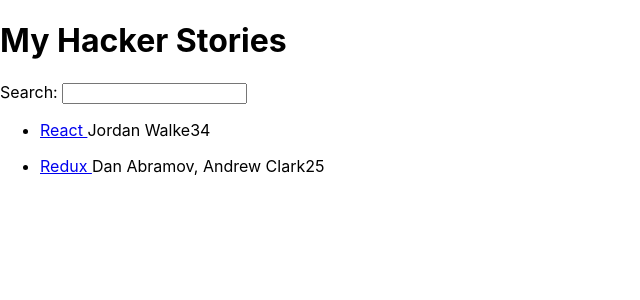
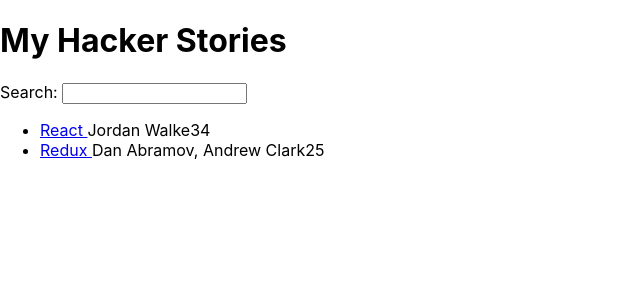
Before and after one commit to subhadeepghoshal/my-reference, a React (Create React App) app in the folder road2react/hacker-stories/: page / in a window 1280 px wide. Shown: the top 300 px of the page, without its empty margins (0-640 px from the left). Built offline with nearby package versions, Linux system fonts and the light colour scheme.

Commit message:
Fundamentals - Props Handling

```diff
--- a/road2react/hacker-stories/src/App.js
+++ b/road2react/hacker-stories/src/App.js
@@ -20,7 +20,7 @@
     },
   ];
 
-  const [searchTerm, setSearchTerm] = React.useState('');
+  const [searchTerm, setSearchTerm] = React.useState("");
 
   const handleSearch = (event) => {
     setSearchTerm(event.target.value);
@@ -33,17 +33,22 @@
   return (
     <div>
       <h1>My Hacker Stories</h1>
-      <Search onSearch={handleSearch} />
+      <Search search={searchTerm} onSearch={handleSearch} />
       <List list={searchedStories} />
     </div>
   );
 };
 
-const List = (props) => {
-  return props.list.map((item) => {
-    return (
+const List = ({ list }) => (
   <ul>
-        <li key={item.objectID}>
+    {list.map((item) => (
+      <Item key={item.objectID} item={item} />
+    ))}
+  </ul>
+);
+
+const Item = ({ item }) => (
+  <li>
     <span>
       <a href={item.url}>{item.title}</a>
     </span>
@@ -51,21 +56,18 @@
     <span>{item.num_comments}</span>
     <span>{item.points}</span>
   </li>
-      </ul>
 );
-  });
-};
 
 const Search = (props) => {
-
-  const handleChange = (event) => {
-    props.onSearch(event);
-  };
-
   return (
     <div>
       <label htmlFor="search">Search: </label>
-      <input id="search" type="text" onChange={handleChange} />
+      <input
+        id="search"
+        type="text"
+        value={props.search}
+        onChange={props.onSearch}
+      />
       {/* <p>
         Searching for <strong>{searchTerm}</strong>.
       </p> */}
```
Lines whose indentation alone changed are shown as unchanged.
